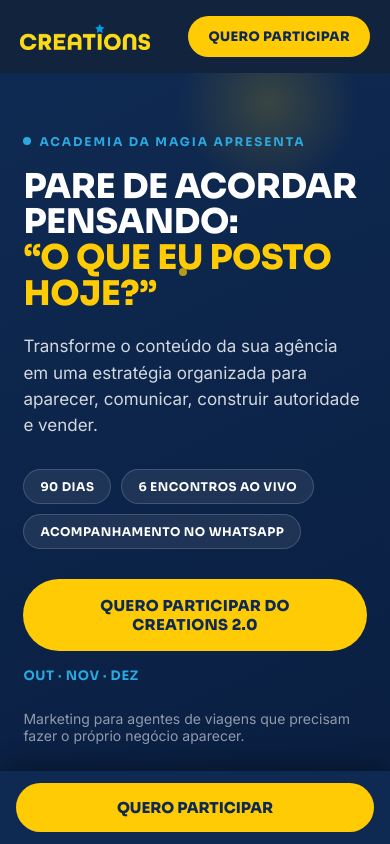
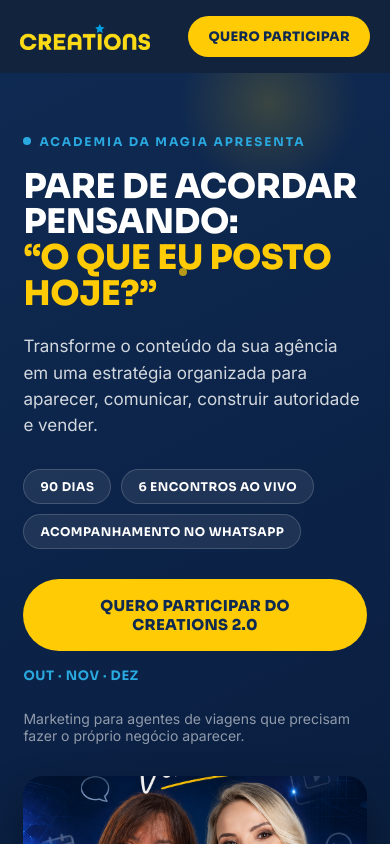
Before and after one commit to morettiacademia/creations, a React (Vite) app: page / in a window 390 px wide. Shown: the top 844 px of the page. Built offline with nearby package versions, Linux system fonts and the light colour scheme.

Commit message:
Remove sticky mobile CTA bar
The header's own "QUERO PARTICIPAR" button already covers that need,
so the floating bottom bar on mobile was redundant.

Co-Authored-By: Claude Sonnet 5 <noreply@anthropic.com>
Claude-Session: https://claude.ai/code/session_01NBwewDGHsje1jCQTV2xb3F

```diff
--- a/src/App.css
+++ b/src/App.css
@@ -1669,28 +1669,3 @@
   color: rgba(255, 255, 255, 0.45);
   font-size: 13px;
 }
-
-/* ---------- sticky mobile cta ---------- */
-.sticky-cta {
-  position: fixed;
-  bottom: 0;
-  left: 0;
-  right: 0;
-  background: var(--navy);
-  padding: 12px 16px;
-  box-shadow: 0 -8px 24px rgba(0, 0, 0, 0.25);
-  z-index: 60;
-  display: none;
-}
-
-.sticky-cta__btn {
-  width: 100%;
-  font-size: 15px;
-  padding: 15px;
-}
-
-@media (max-width: 760px) {
-  .sticky-cta {
-    display: block;
-  }
-}
--- a/src/App.jsx
+++ b/src/App.jsx
@@ -20,7 +20,6 @@ import Offer from './components/Offer';
 import Faq from './components/Faq';
 import CtaFinal from './components/CtaFinal';
 import Footer from './components/Footer';
-import StickyMobileCta from './components/StickyMobileCta';
 
 function scrollToOffer() {
   document.getElementById('oferta')?.scrollIntoView({ block: 'start' });
@@ -59,7 +58,6 @@ export default function App() {
         <CtaFinal onCheckoutClick={goToCheckout} />
       </main>
       <Footer />
-      <StickyMobileCta onCtaClick={scrollToOffer} />
     </div>
   );
 }
--- a/src/components/StickyMobileCta.jsx
+++ /dev/null
@@ -1,9 +0,0 @@
-export default function StickyMobileCta({ onCtaClick }) {
-  return (
-    <div className="sticky-cta">
-      <button className="pill-btn pill-btn--yellow sticky-cta__btn" onClick={onCtaClick}>
-        QUERO PARTICIPAR
-      </button>
-    </div>
-  );
-}
```
